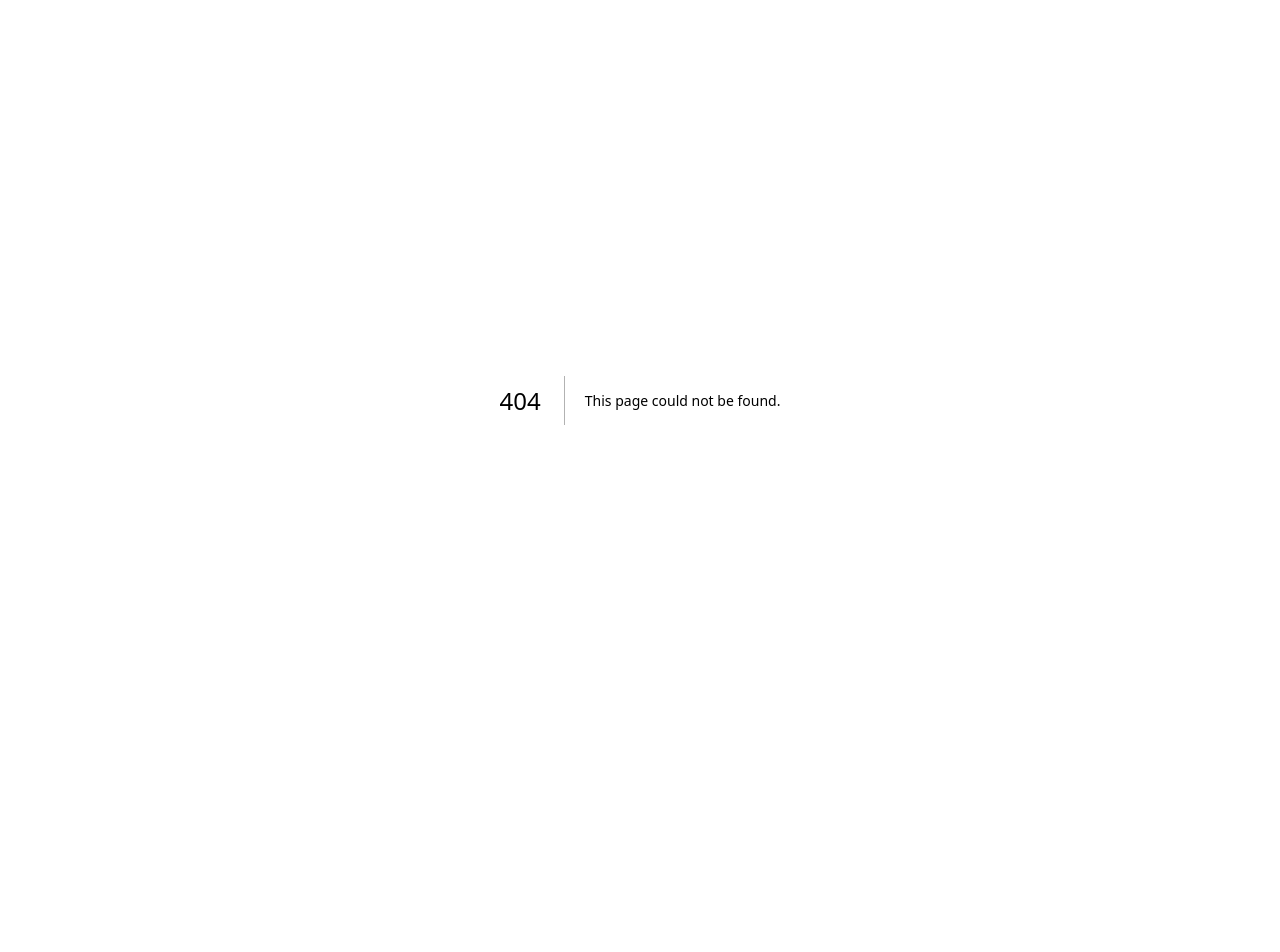
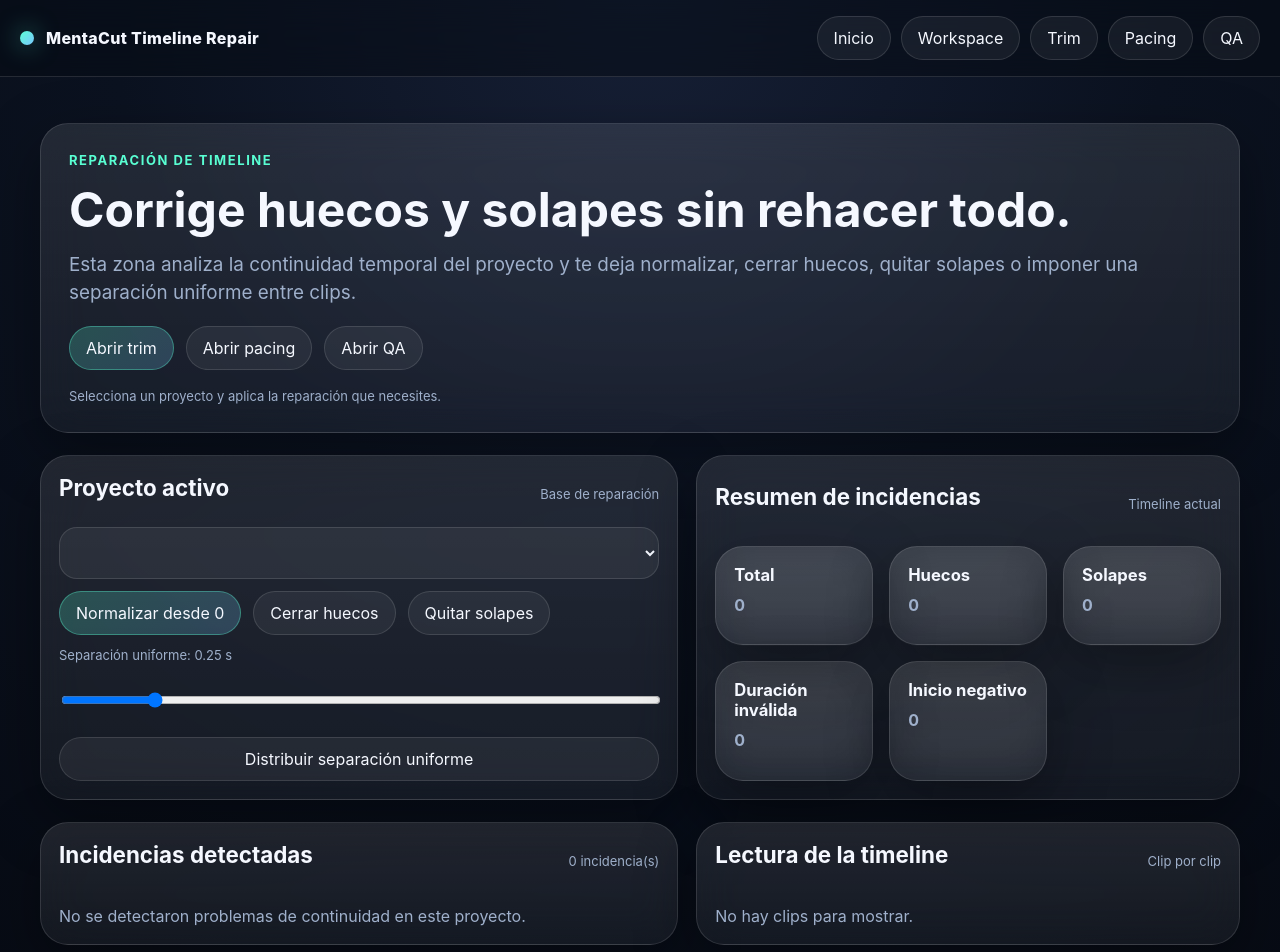
Before and after one commit to alain7224/MentaCut, a Next.js app: page /studio/timeline-repair in a window 1280 px wide. Before the commit this address had no page. Shown: the top 952 px of the page. Before the commit the page ends 800 px from the top, so only its background shows below. Built offline with nearby package versions, Linux system fonts and the light colour scheme.

Commit message:
feat: add timeline repair route for fixing gaps and overlaps

```diff
--- /dev/null
+++ b/app/studio/timeline-repair/page.tsx
@@ -0,0 +1,200 @@
+'use client'
+
+import Link from 'next/link'
+import { useEffect, useMemo, useState } from 'react'
+import { readLocalProjects, touchProject, writeLocalProjects, type LocalProject } from '@/lib/local-store'
+import {
+  closeTimelineGaps,
+  distributeTimelineGap,
+  inspectTimeline,
+  normalizeTimelineFromZero,
+  removeTimelineOverlaps,
+  type TimelineIssue,
+} from '@/lib/timeline-repair'
+
+export default function StudioTimelineRepairPage() {
+  const [projects, setProjects] = useState<LocalProject[]>([])
+  const [activeProjectId, setActiveProjectId] = useState<string | null>(null)
+  const [status, setStatus] = useState('')
+  const [gapSeconds, setGapSeconds] = useState(0.25)
+
+  useEffect(() => {
+    const next = readLocalProjects()
+    setProjects(next)
+    setActiveProjectId(next[0]?.id ?? null)
+  }, [])
+
+  const activeProject = useMemo(() => projects.find((item) => item.id === activeProjectId) ?? null, [projects, activeProjectId])
+  const issues = useMemo<TimelineIssue[]>(() => activeProject ? inspectTimeline(activeProject) : [], [activeProject])
+
+  const counts = useMemo(() => ({
+    total: issues.length,
+    gaps: issues.filter((issue) => issue.type === 'gap').length,
+    overlaps: issues.filter((issue) => issue.type === 'overlap').length,
+    invalid: issues.filter((issue) => issue.type === 'invalid-duration').length,
+    negative: issues.filter((issue) => issue.type === 'negative-start').length,
+  }), [issues])
+
+  function persistProject(projectId: string, updater: (project: LocalProject) => LocalProject, nextStatus: string) {
+    const updated = projects.map((project) => {
+      if (project.id !== projectId) return project
+      return touchProject(updater(project))
+    })
+    setProjects(updated)
+    writeLocalProjects(updated)
+    setStatus(nextStatus)
+  }
+
+  function applyNormalize() {
+    if (!activeProject) return
+    persistProject(activeProject.id, normalizeTimelineFromZero, 'Timeline normalizada desde 0')
+  }
+
+  function applyCloseGaps() {
+    if (!activeProject) return
+    persistProject(activeProject.id, closeTimelineGaps, 'Huecos cerrados en la timeline')
+  }
+
+  function applyRemoveOverlaps() {
+    if (!activeProject) return
+    persistProject(activeProject.id, removeTimelineOverlaps, 'Solapes corregidos en la timeline')
+  }
+
+  function applyDistributeGap() {
+    if (!activeProject) return
+    persistProject(activeProject.id, (project) => distributeTimelineGap(project, gapSeconds), `Separación uniforme aplicada: ${gapSeconds.toFixed(2)}s`)
+  }
+
+  const timelineRows = useMemo(() => {
+    if (!activeProject) return []
+    return activeProject.clips.map((clip, index) => {
+      const previous = activeProject.clips[index - 1]
+      const delta = previous ? Number((clip.start - previous.end).toFixed(3)) : clip.start
+      return {
+        id: clip.id,
+        title: clip.title,
+        start: clip.start,
+        end: clip.end,
+        duration: Number((clip.end - clip.start).toFixed(3)),
+        delta,
+      }
+    })
+  }, [activeProject])
+
+  return (
+    <div className="page-shell">
+      <header className="topbar">
+        <div className="brand">
+          <span className="brand-dot" />
+          <span>MentaCut Timeline Repair</span>
+        </div>
+        <nav className="nav">
+          <Link href="/" className="nav-link">Inicio</Link>
+          <Link href="/studio/workspace" className="nav-link">Workspace</Link>
+          <Link href="/studio/trim" className="nav-link">Trim</Link>
+          <Link href="/studio/pacing" className="nav-link">Pacing</Link>
+          <Link href="/studio/qa" className="nav-link">QA</Link>
+        </nav>
+      </header>
+
+      <main className="main">
+        <section className="section">
+          <div className="panel hero-copy">
+            <span className="eyebrow">Reparación de timeline</span>
+            <h1 className="title" style={{ fontSize: 'clamp(1.8rem, 4vw, 3rem)' }}>Corrige huecos y solapes sin rehacer todo.</h1>
+            <p className="sub">
+              Esta zona analiza la continuidad temporal del proyecto y te deja normalizar, cerrar huecos, quitar solapes o imponer una separación uniforme entre clips.
+            </p>
+            <div className="action-row">
+              <Link href="/studio/trim" className="btn btn-primary">Abrir trim</Link>
+              <Link href="/studio/pacing" className="btn">Abrir pacing</Link>
+              <Link href="/studio/qa" className="btn">Abrir QA</Link>
+            </div>
+            <div className="timeline-label">{status || 'Selecciona un proyecto y aplica la reparación que necesites.'}</div>
+          </div>
+        </section>
+
+        <section className="section">
+          <div className="studio-grid-2">
+            <div className="panel timeline">
+              <div className="row-head">
+                <h2 className="section-title">Proyecto activo</h2>
+                <div className="timeline-label">Base de reparación</div>
+              </div>
+              <div className="form">
+                <select className="input" value={activeProjectId ?? ''} onChange={(event) => setActiveProjectId(event.target.value)}>
+                  {projects.map((project) => (
+                    <option key={project.id} value={project.id}>{project.name} · {project.format}</option>
+                  ))}
+                </select>
+                <div className="action-row">
+                  <button className="btn btn-primary" onClick={applyNormalize} disabled={!activeProject}>Normalizar desde 0</button>
+                  <button className="btn" onClick={applyCloseGaps} disabled={!activeProject}>Cerrar huecos</button>
+                  <button className="btn" onClick={applyRemoveOverlaps} disabled={!activeProject}>Quitar solapes</button>
+                </div>
+                <label className="form">
+                  <span className="timeline-label">Separación uniforme: {gapSeconds.toFixed(2)} s</span>
+                  <input className="input" type="range" min="0" max="2" step="0.05" value={gapSeconds} onChange={(event) => setGapSeconds(Number(event.target.value))} />
+                </label>
+                <button className="btn" onClick={applyDistributeGap} disabled={!activeProject}>Distribuir separación uniforme</button>
+              </div>
+            </div>
+
+            <div className="panel timeline">
+              <div className="row-head">
+                <h2 className="section-title">Resumen de incidencias</h2>
+                <div className="timeline-label">Timeline actual</div>
+              </div>
+              <div className="cards">
+                <article className="panel card"><h3>Total</h3><p><strong>{counts.total}</strong></p></article>
+                <article className="panel card"><h3>Huecos</h3><p><strong>{counts.gaps}</strong></p></article>
+                <article className="panel card"><h3>Solapes</h3><p><strong>{counts.overlaps}</strong></p></article>
+                <article className="panel card"><h3>Duración inválida</h3><p><strong>{counts.invalid}</strong></p></article>
+                <article className="panel card"><h3>Inicio negativo</h3><p><strong>{counts.negative}</strong></p></article>
+              </div>
+            </div>
+          </div>
+        </section>
+
+        <section className="section">
+          <div className="studio-grid-2">
+            <div className="panel timeline">
+              <div className="row-head">
+                <h2 className="section-title">Incidencias detectadas</h2>
+                <div className="timeline-label">{issues.length} incidencia(s)</div>
+              </div>
+              <div className="project-list">
+                {issues.length === 0 ? <div className="empty">No se detectaron problemas de continuidad en este proyecto.</div> : null}
+                {issues.map((issue, index) => (
+                  <div key={`${issue.clipId}-${issue.type}-${index}`} className="project-item">
+                    <strong>{issue.clipTitle}</strong>
+                    <div className="timeline-label">{issue.message}</div>
+                    <div className="timeline-label">Magnitud: {issue.amount.toFixed(3)} s</div>
+                  </div>
+                ))}
+              </div>
+            </div>
+
+            <div className="panel timeline">
+              <div className="row-head">
+                <h2 className="section-title">Lectura de la timeline</h2>
+                <div className="timeline-label">Clip por clip</div>
+              </div>
+              <div className="project-list">
+                {timelineRows.length === 0 ? <div className="empty">No hay clips para mostrar.</div> : null}
+                {timelineRows.map((row, index) => (
+                  <div key={row.id} className="project-item">
+                    <strong>#{index + 1} · {row.title}</strong>
+                    <div className="timeline-label">{row.start.toFixed(3)}s → {row.end.toFixed(3)}s</div>
+                    <div className="timeline-label">Duración: {row.duration.toFixed(3)} s</div>
+                    <div className="timeline-label">Delta con anterior: {row.delta >= 0 ? '+' : ''}{row.delta.toFixed(3)} s</div>
+                  </div>
+                ))}
+              </div>
+            </div>
+          </div>
+        </section>
+      </main>
+    </div>
+  )
+}
```
